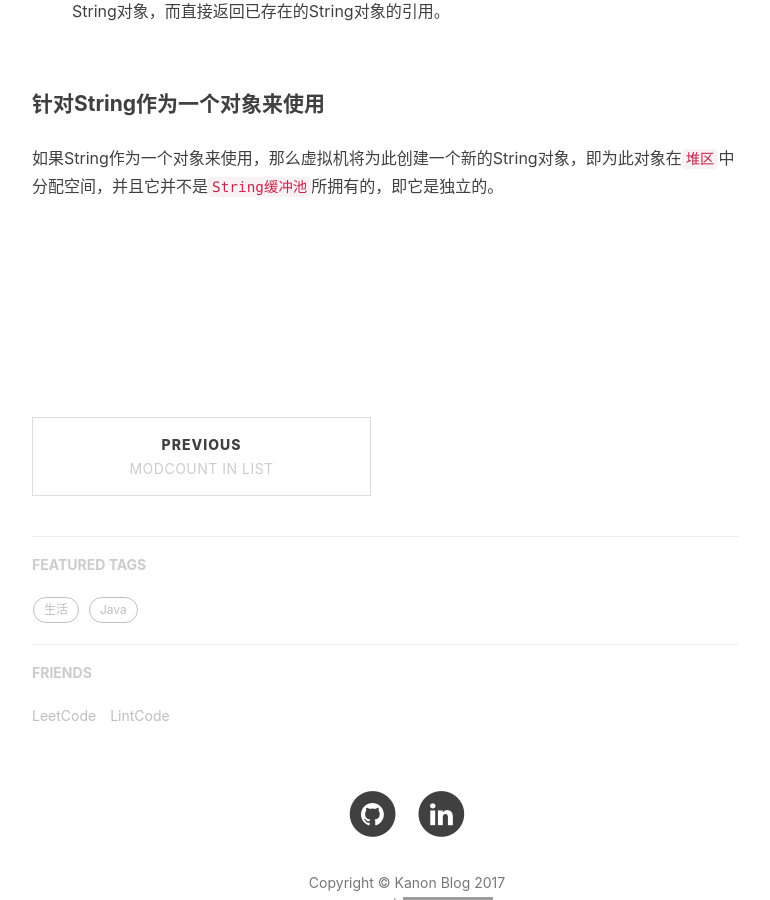
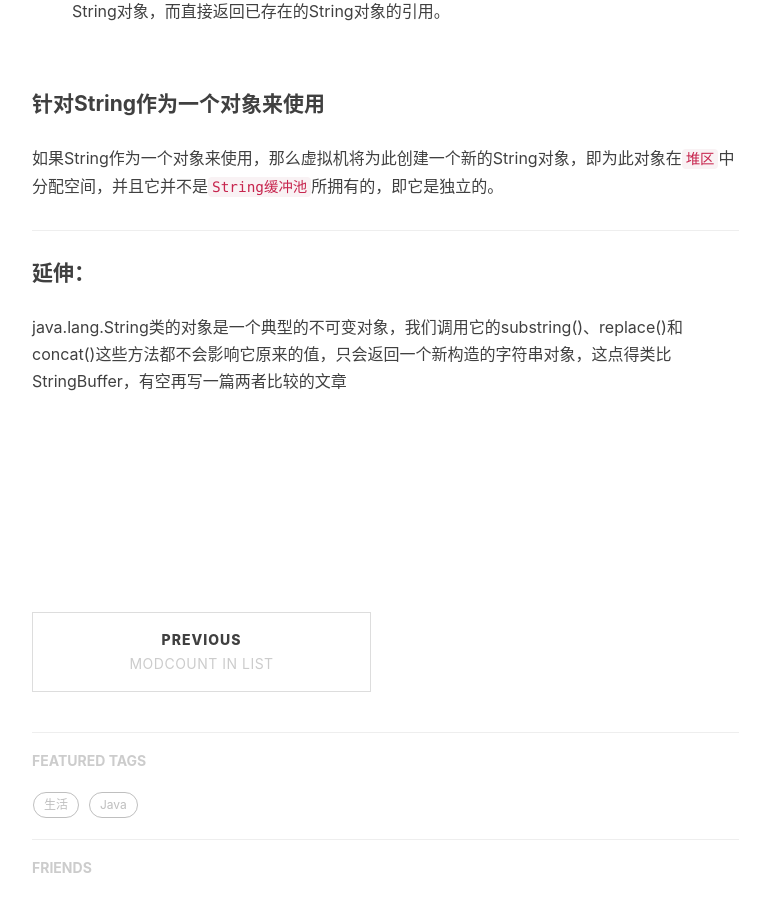
Before and after one commit to kanonjz/kanonjz.github.io, a Jekyll site: the page built from _posts/2017-11-23-String.md, in a window 1280 px wide and 900 px high, scrolled down 1682 px. Shown: the whole window, without its empty margins (233-1003 px from the left). Built offline with Jekyll 4.4.1, drawn with Linux system fonts in a browser that asks for light colours; nearby versions of some CDN libraries; comment, search, counter and statistics services are not loaded; grey boxes are pictures that could not be loaded.

Commit message:
Update 2017-11-23-String.md

```diff
--- a/_posts/2017-11-23-String.md
+++ b/_posts/2017-11-23-String.md
@@ -61,4 +61,9 @@ true
 
 如果String作为一个对象来使用，那么虚拟机将为此创建一个新的String对象，即为此对象在`堆区`中分配空间，并且它并不是`String缓冲池`所拥有的，即它是独立的。
 
+<hr>
+
+#### 延伸：
+java.lang.String类的对象是一个典型的不可变对象，我们调用它的substring()、replace()和concat()这些方法都不会影响它原来的值，只会返回一个新构造的字符串对象，这点得类比StringBuffer，有空再写一篇两者比较的文章
+
 <br><br><br><br><br>
```
